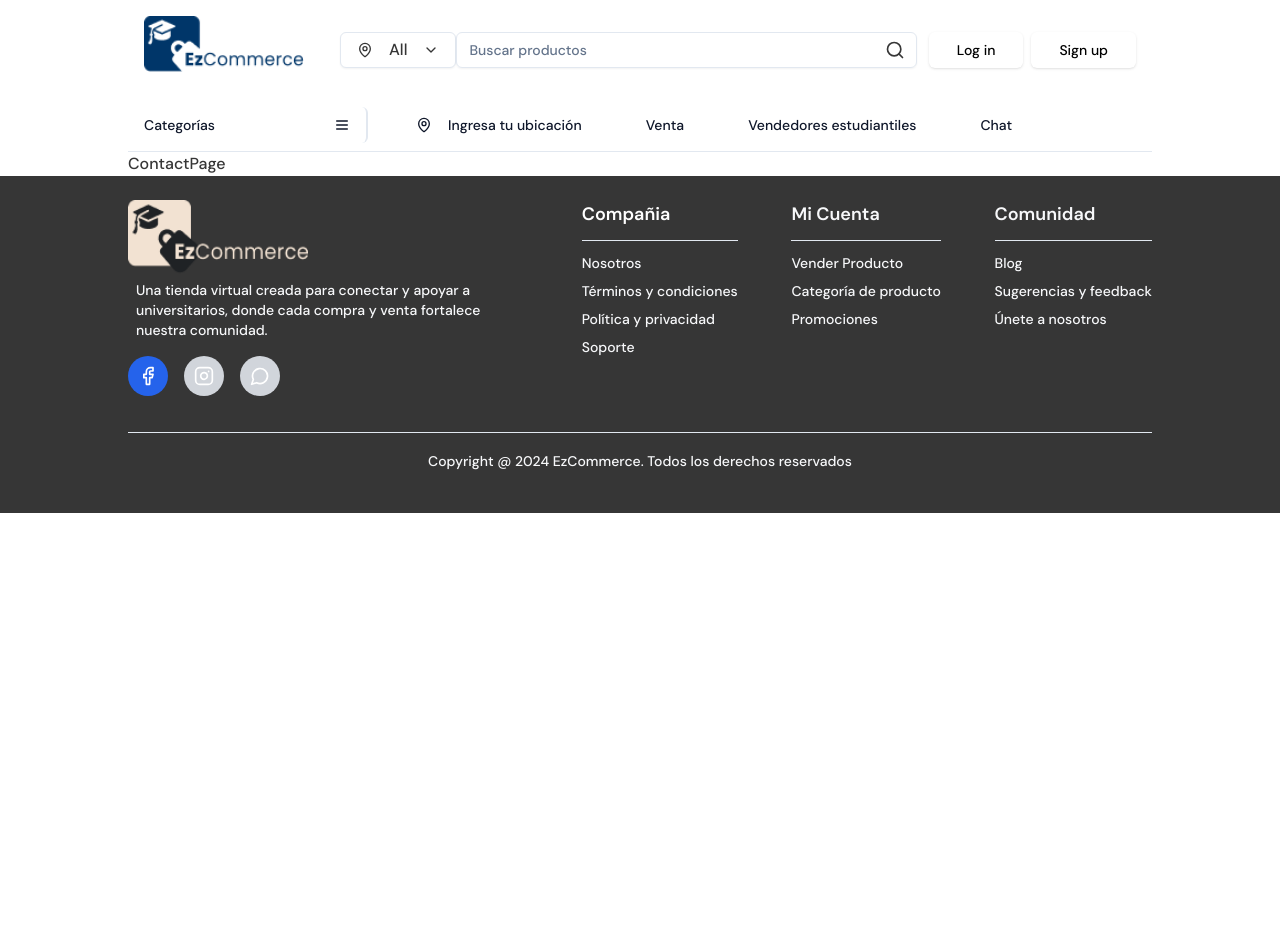
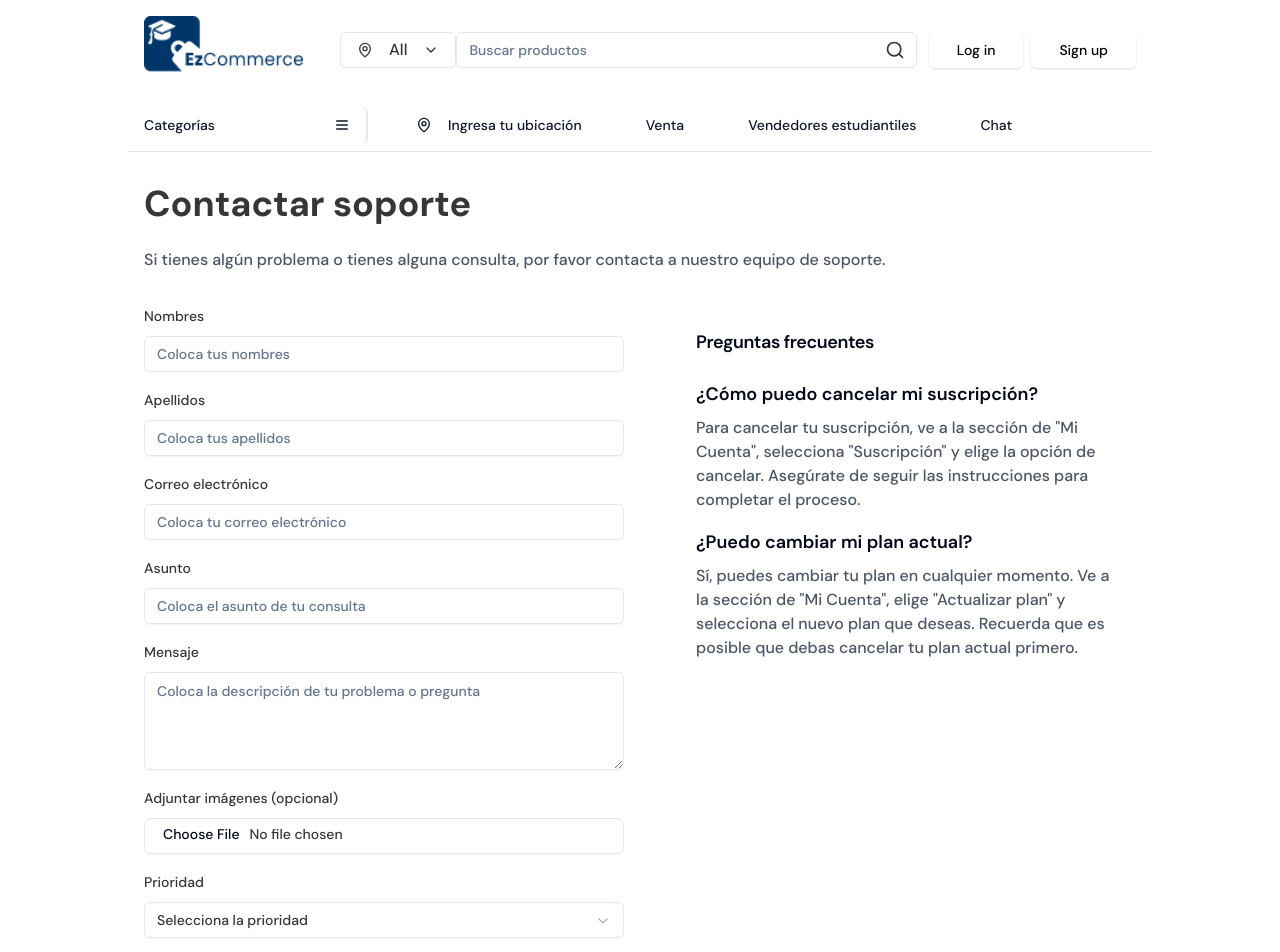
Before and after one commit to angel4uu/ezcommerce-angela-s-version, a React (Vite) app in the folder Desarrollo/PVCU/Fuentes/frontend/: page /contact in a window 1280 px wide. Shown: the top 952 px of the page. Before the commit the page ends 800 px from the top, so only its background shows below. Built offline with nearby package versions, Linux system fonts and the light colour scheme.

Commit message:
feat: contact page - ready for integration

```diff
--- a/Desarrollo/PVCU/Fuentes/frontend/src/components/layouts/Footer.tsx
+++ b/Desarrollo/PVCU/Fuentes/frontend/src/components/layouts/Footer.tsx
@@ -56,7 +56,7 @@ export const Footer = () => {
               <Link to="#">Política y privacidad</Link>
             </li>
             <li>
-              <Link to="#">Soporte</Link>
+              <Link to="/contact">Soporte</Link>
             </li>
           </ul>
         </div>
--- a/Desarrollo/PVCU/Fuentes/frontend/src/pages/Epica08/ContactPage.tsx
+++ b/Desarrollo/PVCU/Fuentes/frontend/src/pages/Epica08/ContactPage.tsx
@@ -1,7 +1,138 @@
+import { Button } from "@/components/ui/button"
+import { Card, CardContent, CardHeader, CardTitle } from "@/components/ui/card"
+import { Input } from "@/components/ui/input"
+import { Label } from "@/components/ui/label"
+import { Select, SelectContent, SelectItem, SelectTrigger, SelectValue } from "@/components/ui/select"
+import { Textarea } from "@/components/ui/textarea"
+import { zodResolver } from "@hookform/resolvers/zod"
+import { Helmet } from "react-helmet-async";
+import { useForm } from "react-hook-form"
+import { z } from "zod"
+
+
+const formSchema = z.object({
+    nombres: z.string().min(1, { message: "Este campo es obligatorio" }).max(50, { message: "Máximo 50 caracteres" }),
+    apellidos: z.string().min(1, { message: "Este campo es obligatorio" }).max(50, { message: "Máximo 50 caracteres" }),
+    correo: z.string().email({ message: "Correo electrónico inválido" }).max(50),
+    asunto: z.string().min(1, { message: "Este campo es obligatorio" }),
+    mensaje: z.string().min(1, { message: "Este campo es obligatorio" }),
+    prioridad: z.string().min(1, {message: "Selecciona una prioridad"}),
+});
+
+type FormFields = z.infer<typeof formSchema>;
 
 
 export const ContactPage = () => {
+
+    const form = useForm<FormFields>({
+        resolver: zodResolver(formSchema),
+        defaultValues: {
+            nombres: "",
+            apellidos: "",
+            correo: "",
+            asunto: "",
+            mensaje: "",
+            prioridad: "",
+        },
+    });
+
+    const onSubmit = (values: FormFields) => {
+        console.log("Formulario enviado con éxito:", values);
+    };
+
   return (
-    <div>ContactPage</div>
+    <>
+        <Helmet>
+            <title>Contactr soporte</title>
+        </Helmet>
+        <div className="container mx-auto px-4 py-8">
+        <h1 className="text-4xl font-bold mb-6">Contactar soporte</h1>
+        <p className="mb-8 text-gray-600">
+            Si tienes algún problema o tienes alguna consulta, por favor contacta a nuestro equipo de soporte.
+        </p>
+        <div className="grid md:grid-cols-2 gap-8">
+        <form className="space-y-4" onSubmit={form.handleSubmit(onSubmit)}>
+                <div className="space-y-2">
+                    <Label htmlFor="nombres">Nombres</Label>
+                    <Input id="nombres" placeholder="Coloca tus nombres" {...form.register("nombres")} />
+                    <p className="text-red-600">{form.formState.errors.nombres?.message}</p>
+                </div>
+
+                <div className="space-y-2">
+                    <Label htmlFor="apellidos">Apellidos</Label>
+                    <Input id="apellidos" placeholder="Coloca tus apellidos" {...form.register("apellidos")} />
+                    <p className="text-red-600">{form.formState.errors.apellidos?.message}</p>
+                </div>
+
+                <div className="space-y-2">
+                    <Label htmlFor="correo">Correo electrónico</Label>
+                    <Input id="correo" type="email" placeholder="Coloca tu correo electrónico" {...form.register("correo")} />
+                    <p className="text-red-600">{form.formState.errors.correo?.message}</p>
+                </div>
+
+                <div className="space-y-2">
+                    <Label htmlFor="asunto">Asunto</Label>
+                    <Input id="asunto" placeholder="Coloca el asunto de tu consulta" {...form.register("asunto")} />
+                    <p className="text-red-600">{form.formState.errors.asunto?.message}</p>
+                </div>
+
+                <div className="space-y-2">
+                    <Label htmlFor="mensaje">Mensaje</Label>
+                    <Textarea id="mensaje" placeholder="Coloca la descripción de tu problema o pregunta" rows={4} {...form.register("mensaje")} />
+                    <p className="text-red-600">{form.formState.errors.mensaje?.message}</p>
+                </div>
+
+                <div className="space-y-2">
+                    <Label htmlFor="adjuntar">Adjuntar imágenes (opcional)</Label>
+                    <Input id="adjuntar" type="file" />
+                </div>
+
+                <div className="space-y-2">
+                    <Label htmlFor="prioridad">Prioridad</Label>
+                    <Select onValueChange={(value) => form.setValue("prioridad", value)}>
+                        <SelectTrigger id="prioridad">
+                            <SelectValue placeholder="Selecciona la prioridad" />
+                        </SelectTrigger>
+                        <SelectContent>
+                            <SelectItem value="baja">Baja</SelectItem>
+                            <SelectItem value="media">Media</SelectItem>
+                            <SelectItem value="alta">Alta</SelectItem>
+                        </SelectContent>
+                    </Select>
+                    <p className="text-red-600">{form.formState.errors.prioridad?.message}</p>
+                </div>
+
+                <Button type="submit" className="w-full bg-blue-600 hover:bg-blue-700">Enviar mensaje</Button>
+                <p className="mt-8 text-sm text-gray-500 block md:hidden">
+                    Nuestro equipo de soporte responderá en un plazo de 24 a 48 horas.
+                </p>
+            </form>
+            <Card className="border-0 shadow-none md:ml-4">
+            <CardHeader>
+                <CardTitle className="text-lg">Preguntas frecuentes</CardTitle>
+            </CardHeader>
+            <CardContent className="space-y-4 ">
+                <div>
+                <h3 className="font-semibold mb-2 text-lg">¿Cómo puedo cancelar mi suscripción?</h3>
+                <p className="text-md text-gray-600">
+                    Para cancelar tu suscripción, ve a la sección de "Mi Cuenta", selecciona "Suscripción" y elige la opción de
+                    cancelar. Asegúrate de seguir las instrucciones para completar el proceso.
+                </p>
+                </div>
+                <div>
+                <h3 className="font-semibold mb-2 text-lg">¿Puedo cambiar mi plan actual?</h3>
+                <p className="text-md text-gray-600">
+                    Sí, puedes cambiar tu plan en cualquier momento. Ve a la sección de "Mi Cuenta", elige "Actualizar plan" y
+                    selecciona el nuevo plan que deseas. Recuerda que es posible que debas cancelar tu plan actual primero.
+                </p>
+                </div>
+            </CardContent>
+            </Card>
+        </div>
+        <p className="mt-8 text-sm text-gray-500 hidden md:block">
+            Nuestro equipo de soporte responderá en un plazo de 24 a 48 horas.
+        </p>
+        </div>
+    </>
   )
 }
```
